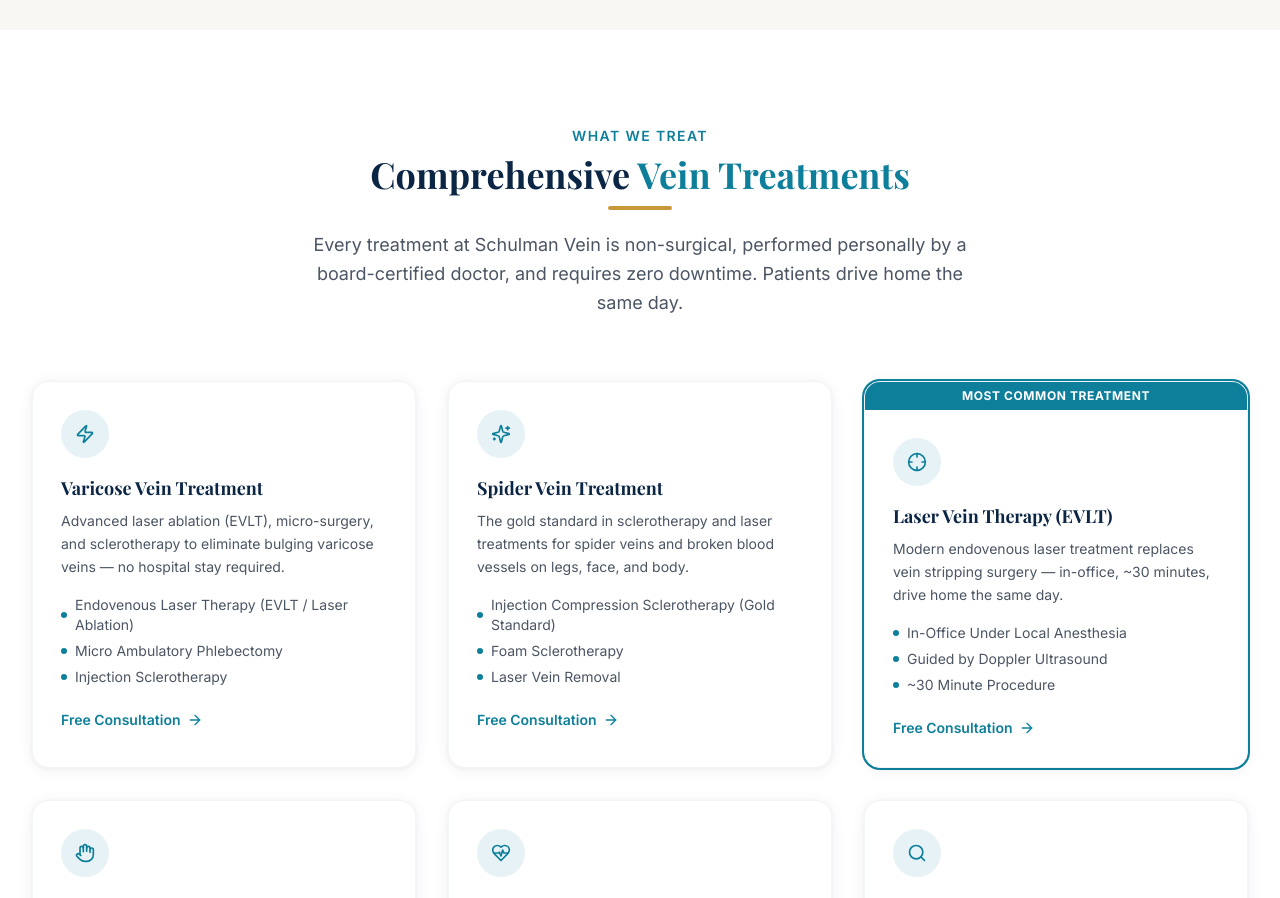
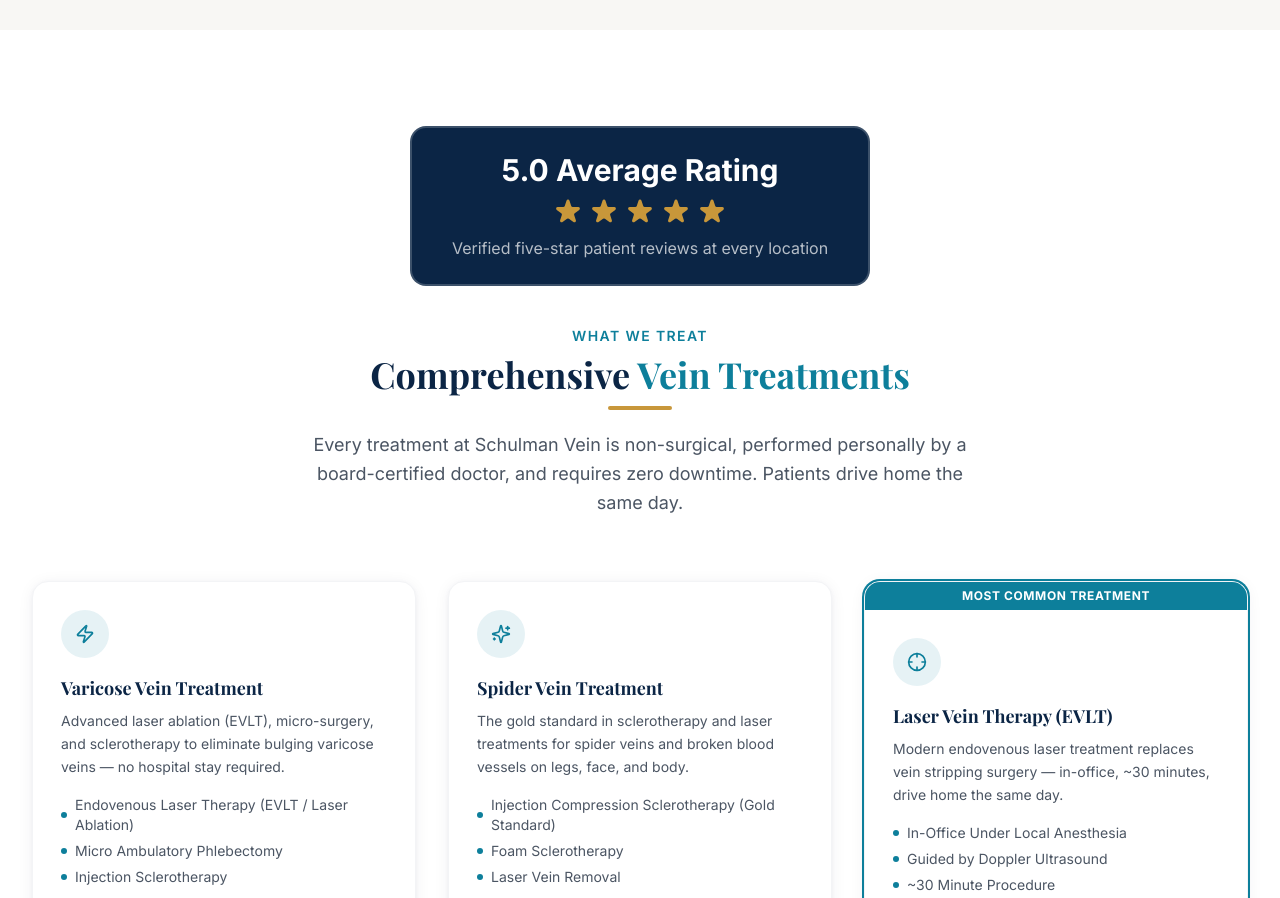
Before and after one commit to stephen-huskytail/schulman-vein-center, a Next.js app: page / in a window 1280 px wide. Shown: the part 1860-2758 px from the top of the page. Built offline with nearby package versions, Linux system fonts and the light colour scheme.

Commit message:
Add 5.0 Average Rating box above What We Treat section

```diff
--- a/src/components/ServicesSection.tsx
+++ b/src/components/ServicesSection.tsx
@@ -25,6 +25,27 @@
   return (
     <section id="services" className="section-light">
       <div className="container-sv">
+        {/* Rating box */}
+        <div className="flex justify-center mb-10">
+          <div
+            className="inline-flex flex-col items-center gap-2 rounded-2xl px-10 py-6 border-2"
+            style={{
+              background: "#0B2545",
+              borderColor: "rgba(255,255,255,0.2)",
+            }}
+          >
+            <span className="text-white font-black text-2xl md:text-3xl leading-tight">5.0 Average Rating</span>
+            <div className="flex items-center gap-1">
+              {[...Array(5)].map((_, i) => (
+                <svg key={i} className="w-8 h-8" viewBox="0 0 20 20" fill="#C8973A">
+                  <path d="M9.049 2.927c.3-.921 1.603-.921 1.902 0l1.07 3.292a1 1 0 00.95.69h3.462c.969 0 1.371 1.24.588 1.81l-2.8 2.034a1 1 0 00-.364 1.118l1.07 3.292c.3.921-.755 1.688-1.54 1.118l-2.8-2.034a1 1 0 00-1.175 0l-2.8 2.034c-.784.57-1.838-.197-1.539-1.118l1.07-3.292a1 1 0 00-.364-1.118L2.98 8.72c-.783-.57-.38-1.81.588-1.81h3.461a1 1 0 00.951-.69l1.07-3.292z"/>
+                </svg>
+              ))}
+            </div>
+            <span className="text-white/70 text-base">Verified five-star patient reviews at every location</span>
+          </div>
+        </div>
+
         {/* Header */}
         <div className="text-center max-w-2xl mx-auto mb-12 md:mb-16">
           <p className="section-eyebrow">What We Treat</p>
```
